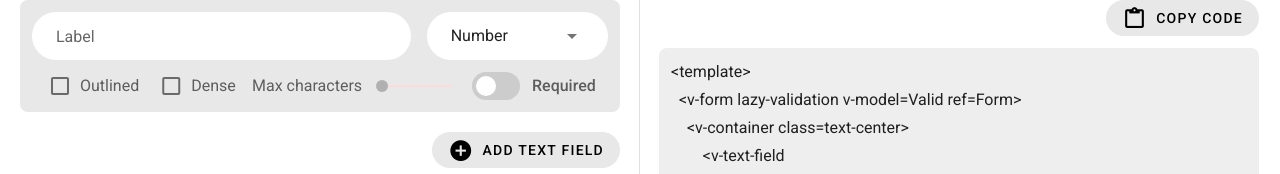
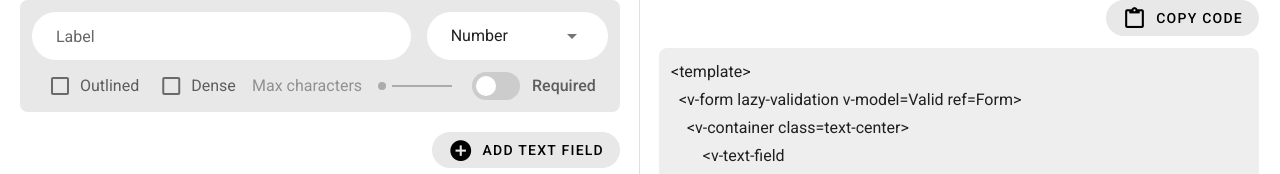
Before and after one commit to voidrlm/Vuetify-Form-Builder-With-Validations, a Vue app: page /#/dashboard in a window 1280 px wide. Shown: the part 136-310 px from the top of the page. Built offline with nearby package versions, Linux system fonts and the light colour scheme.

Commit message:
Validation for slider

```diff
--- a/src/components/form/formBuilder.vue
+++ b/src/components/form/formBuilder.vue
@@ -46,6 +46,11 @@
           ></v-flex>
           <v-flex xs4 sm4 md4 lg4 xl4>
             <v-slider
+              :disabled="
+                textfield.type == 'E-Mail' ||
+                textfield.type == 'Date' ||
+                textfield.type == 'Number'
+              "
               thumb-label
               v-model="textfield.max"
               class="mt-5 ml-n4"
```
